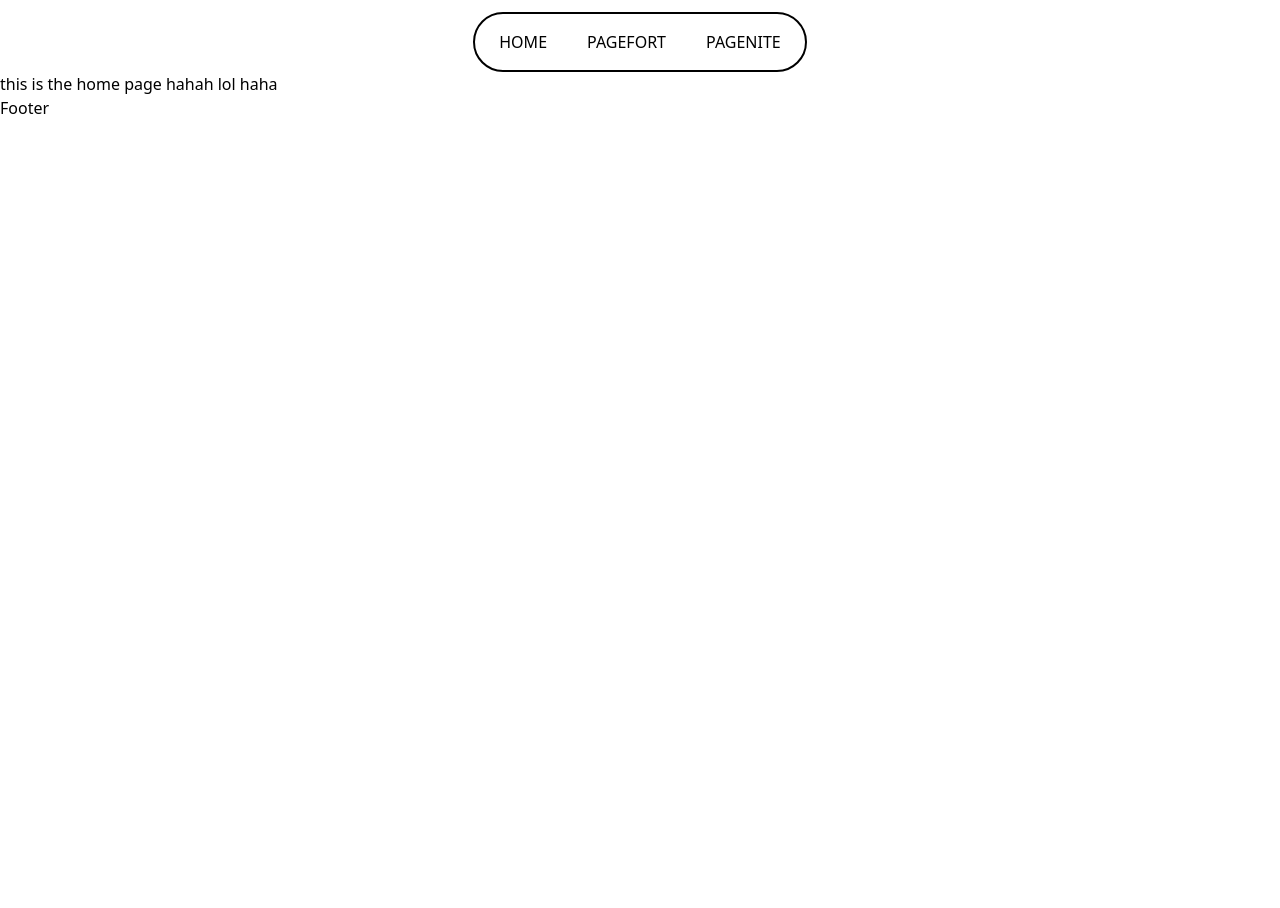
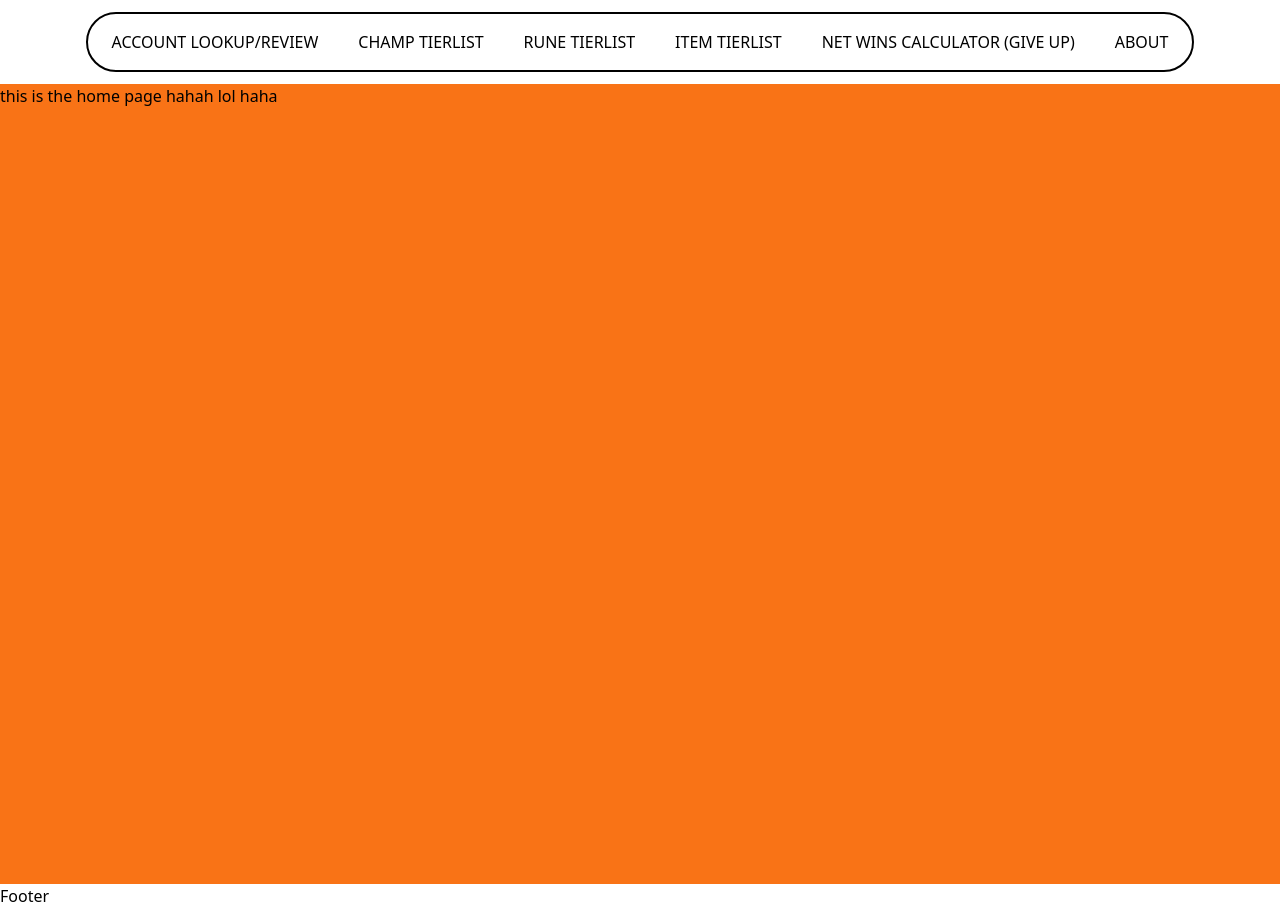
Before and after one commit to SethMarina77/PlantJournal, a React (Vite) app in the folder ReactClient/: page / in a window 1280 px wide. Before the commit the page ends 800 px from the top, so only its background shows below. Built offline with nearby package versions, Linux system fonts and the light colour scheme.

Commit message:
changing site to evil opGG

```diff
--- a/ReactClient/src/App.jsx
+++ b/ReactClient/src/App.jsx
@@ -3,8 +3,8 @@ import "./App.css";
 import Footer from "./components/Footer";
 import Header from "./components/Header";
 import Home from "./pages/Home";
-import PageFort from "./pages/pageFort";
-import PageNite from "./pages/pageNite";
+import PageFort from "./pages/PageFort";
+import PageNite from "./pages/PageNite";
 
 const AppLayout = () => {
   return (
--- a/ReactClient/src/components/Header.jsx
+++ b/ReactClient/src/components/Header.jsx
@@ -12,18 +12,31 @@ const Header = () => {
 
 
   return (
-    <div className="pt-3">
+    <div className="pt-3 pb-3">
       <ul
-      onMouseLeave={() => setPosition({ ...position, opacity: 0 })}
-      className="relative mx-auto flex w-fit rounded-full border-2 border-black bg-white p-1">
+        onMouseLeave={() => setPosition({ ...position, opacity: 0 })}
+        className="relative mx-auto flex w-fit rounded-full border-2 border-black bg-white p-1"
+      >
+        <NavLink to="/">
+          <Tab setPosition={setPosition}>Account LookUp/Review</Tab>
+        </NavLink>
+        <NavLink to="/pageFort">
+          <Tab setPosition={setPosition}>Champ TierList</Tab>
+        </NavLink>
+        <NavLink to="/pageNite">
+          <Tab setPosition={setPosition}>Rune TierList</Tab>
+        </NavLink>
+
         <Tab setPosition={setPosition}>
-          <NavLink to="/">Home</NavLink>
+          <p>Item TierList</p>
         </Tab>
+
         <Tab setPosition={setPosition}>
-          <NavLink to="/pageFort">PageFort</NavLink>
+          <p>Net Wins Calculator (give up)</p>
         </Tab>
+
         <Tab setPosition={setPosition}>
-          <NavLink to="/pageNite">PageNite</NavLink>
+          <p>About</p>
         </Tab>
         <Cursor position={position} />
       </ul>
--- a/ReactClient/src/pages/Home.jsx
+++ b/ReactClient/src/pages/Home.jsx
@@ -2,8 +2,10 @@ import React from 'react'
 
 const Home = () => {
   return (
-    <div>this is the home page hahah lol haha</div>
-  )
+    <div className="h-screen bg-orange-500">
+      this is the home page hahah lol haha
+    </div>
+  );
 }
 
 export default Home
--- a/ReactClient/src/pages/PageFort.jsx
+++ b/ReactClient/src/pages/PageFort.jsx
@@ -2,7 +2,7 @@ import React from 'react'
 
 const PageFort = () => {
   return (
-    <div>pageFort
+    <div className='h-screen bg-green-500'>pageFort
         BUNKER
     </div>
   )
--- a/ReactClient/src/pages/PageNite.jsx
+++ b/ReactClient/src/pages/PageNite.jsx
@@ -1,11 +1,7 @@
 import React from 'react'
 
 const PageNite = () => {
-  return (
-    <div>pageNite
-        JONESEY
-    </div>
-  )
+  return <div className="h-screen bg-blue-500">pageNite JONESEY</div>;
 }
 
 export default PageNite
```
